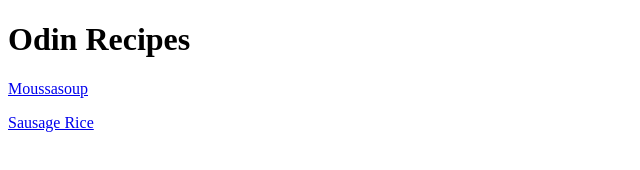
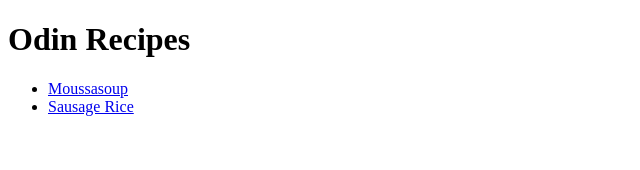
Before and after one commit to Akurabis/odin-recipes, a plain HTML site: page index.html in a window 1280 px wide. Shown: the whole page, without its empty margins (0-640 px from the left). Drawn offline with Linux system fonts and the light colour scheme.

Commit message:
Modify index.html
Recipes links are now shown as an unordered list.

```diff
--- a/index.html
+++ b/index.html
@@ -7,7 +7,8 @@
 </head>
 <body>
     <h1>Odin Recipes</h1>
-    <p><a href="recipes/moussa-soup.html" target="_self" rel="noopener noreferrer">Moussasoup</a></p>
-    <p><a href="recipes/sausage-rice.html" target="_self" rel="noopener noreferrer">Sausage Rice</a></p>
+    <ul>
+        <li><a href="recipes/moussa-soup.html" target="_self" rel="noopener noreferrer">Moussasoup</a></li>
+        <li><a href="recipes/sausage-rice.html" target="_self" rel="noopener noreferrer">Sausage Rice</a></li>
 </body>
 </html>
```
